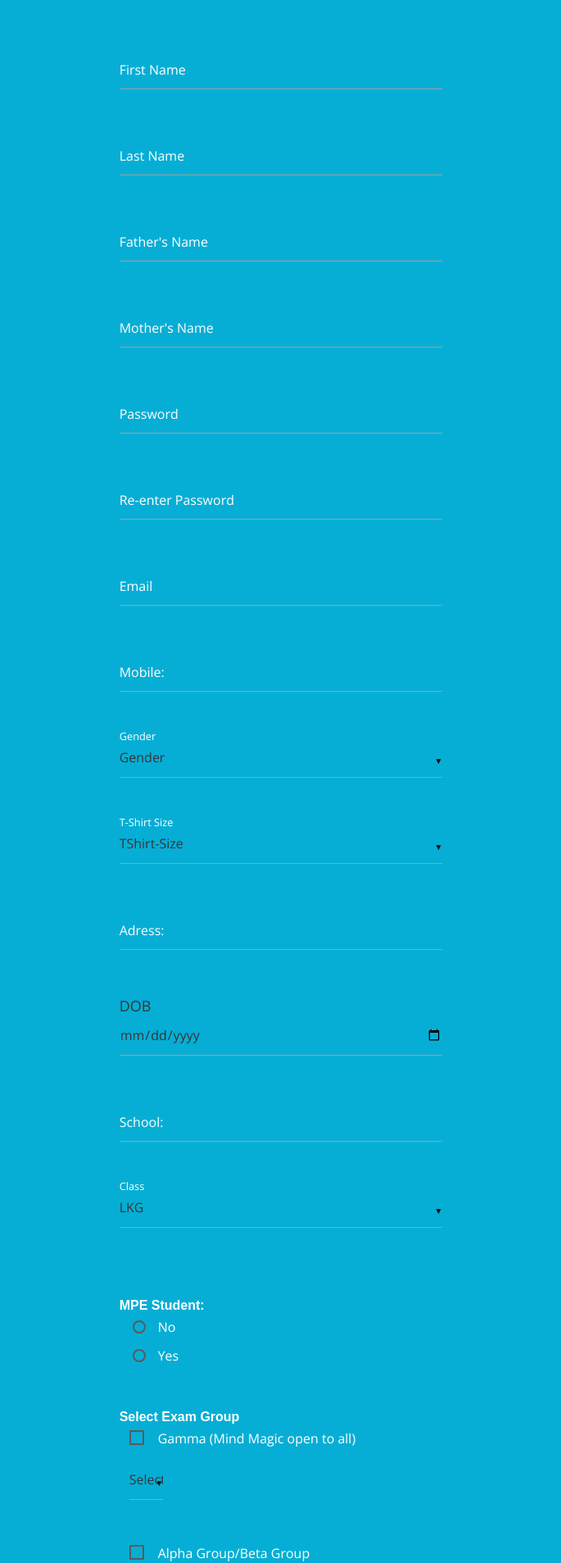
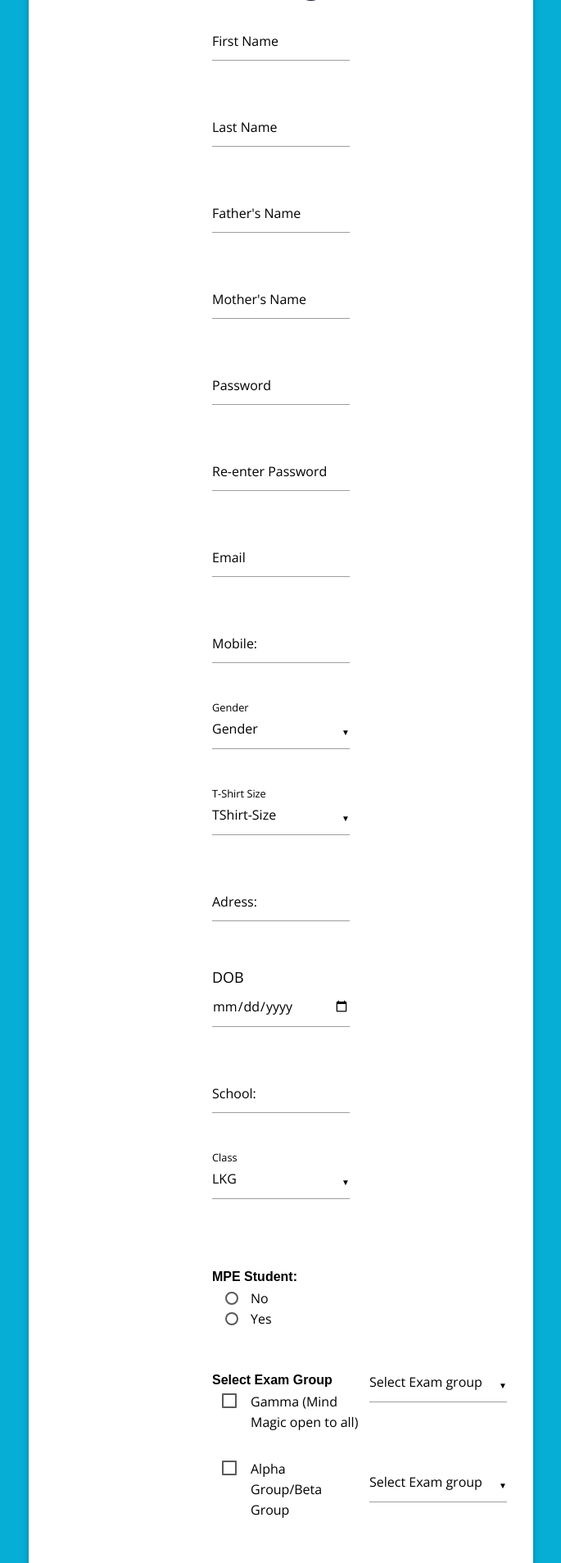
Before and after one commit to aditya999123/navmo, a Django app: page /register/ in a window 1280 px wide. Shown: the part 428-2335 px from the top of the page at 82% size, without its empty margins (297-982 px from the left). Run offline with Django 3.2, Linux system fonts and the light colour scheme; data comes from the database, SQL or seed files in the repository; some libraries are stand-ins or nearby versions; some web fonts are replaced.

Commit message:
Improved Registration - Added card

```diff
--- a/navmo/templates/base_head.html
+++ b/navmo/templates/base_head.html
@@ -87,8 +87,8 @@
                <li><a href="/contactus">ContactUs</a></li>
                <li><a href="/aboutus">AboutUs</a></li>
 
-            <!--   {{login_display|safe}}{{login_display2|safe}}
-             --> </ul>
+              {{login_display|safe}}{{login_display2|safe}}
+             </ul>
   </section>
    </td></tr></table>
 </header>
--- a/navmo/templates/registration/registration.html
+++ b/navmo/templates/registration/registration.html
@@ -55,15 +55,22 @@
           });
       });
   </script>
+
   <div class="row">
+  <div class="col s12 m3"></div>
+          <div class="col s12 m6">
+            <div class="card white lighten-10">
+              <div class="card-content black-text">
+                <span class="card-title black-text" ><h3><center>Navmo - Registration</center></h3></span>
 
-    <form class="col s12" action="." method="post">{% csrf_token %}
-              <h1>Navmo Registration</h1>
+
+      <form black-text action="." method="post">{% csrf_token %}
+
 
 
         <div class="row">
           <div class="input-field col s4"></div><div class="input-field col s4">
-          <input name="firstname" id="first_name" type="text" class="validate" required>
+            <input  name="firstname" id="first_name" type="text" class="validate" required>
              <label for="first_name">First Name</label>
         </div>
         </div>
@@ -133,7 +140,6 @@
         <option value="34">34</option>
         <option value="36">36</option>
         <option value="38">38</option>
-
         <option value="40">40</option>
         <option value="42">42</option>
 
@@ -208,8 +214,10 @@
        <p>
         <input value="1" class="with-gap" name="group_exam1" type="checkbox" id="gamma"/>
         <label for="gamma">Gamma (Mind Magic open to all)</label>
+  </p>
+  </div>
   <div class="row">
-<div class="input-field col s2">
+  <div class="input-field col s4"></div><div class="input-field col s4">
 
       <select name="group_exam_field1" id="exam_group_field1">
           <option value="None" disabled selected>Select Exam group</option>
@@ -222,13 +230,16 @@
     </div>
   </div>
 
+<div class="row">
+<div class="input-field col s4"></div><div class="input-field col s4">
 
-    </p>
-    <p>
+
       <input value="1" class="with-gap" name="group_exam2" type="checkbox" id="alpha"/>
         <label for="alpha">Alpha Group/Beta Group</label>
+</div>
+
     <div class="row">
-<div class="input-field col s2">
+<div class="input-field col s4"></div><div class="input-field col s4">
 
       <select name="group_exam_field2" id="exam_group_field2">
           <option value="None" disabled selected>Select Exam group</option>
@@ -246,9 +257,9 @@
 
   <div class="row">
   <div class="input-field col s4"></div>
-<div class="input-field col s2">
-<h3><label>Select 1<sup>st</sup> Preference</label></h3>
-
+  <div class="input-field col s4">
+  <!-- <h3><label>Select 1<sup>st</sup> Preference</label></h3>
+ -->
        <p>
         <input class="with-gap" name="first_school" type="radio" value="0" id="mpe"  required/>
         <label for="mpe">MPE School</label>
@@ -258,8 +269,9 @@
         <label for="own">Own School</label>
       </p>
         </div>
+
   <div class="row">
-<div class="input-field col s2">
+  <div class="input-field col s4">
 
       <select name="first_prefernce" id="first_prefernce">
           <option value="None" disabled selected>Select School</option>
@@ -270,10 +282,11 @@
   </div>
   <!-- ///////////////////////////////////////////////////////////////////////////////////////////// -->
   <!-- ///////////////////////////////////////////////////////////////////////////////////////////// -->
+  <div class="row">
   <div class="input-field col s4"></div>
-<div class="input-field col s2">
-<h3><label>Select 2<sup>nd</sup> Preference</label></h3>
-
+  <div class="input-field col s4">
+  <!-- <h3><label>Select 2<sup>nd</sup> Preference</label></h3>
+ -->
        <p>
         <input class="with-gap" name="second_school" value="0" type="radio" id="mpe2"  required/>
         <label for="mpe2">MPE School</label>
@@ -284,13 +297,13 @@
       </p>
         </div>
   <div class="row">
-<div class="input-field col s2">
+  <div class="input-field col s4">
       <select name="second_prefernce" id="second_prefernce">
+       <br>
           <option value="None" disabled selected>Select School</option>
         {{list_data|safe}}
       </select>
 
-  </div>
     </div>
   </div>
   <div class="row">
@@ -318,6 +331,10 @@
           </div>
       </form>
   </div>
+  </div>
+  </div>
+
+    </div>
 
       </body>
 
--- a/static/materialize/css/colour.css
+++ b/static/materialize/css/colour.css
@@ -1,27 +1,27 @@
 /* label color */
    .input-field label {
-     color: #FFF;
+     color: #000;
    }
    /* label focus color */
    .input-field input[type=text]:focus + label {
-     color: #FFF;
+     color: #000;
    }
    /* label underline focus color */
    .input-field input[type=text]:focus {
-     border-bottom: 1px solid #FFF;
-     box-shadow: 0 1px 0 0 #FFF;
+     border-bottom: 1px solid #000;
+     box-shadow: 0 1px 0 0 #000;
    }
    /* valid color */
    .input-field input[type=text].valid {
-     border-bottom: 1px solid #FFF;
-     box-shadow: 0 1px 0 0 #FFF;
+     border-bottom: 1px solid #000;
+     box-shadow: 0 1px 0 0 #000;
    }
    /* invalid color */
    .input-field input[type=text].invalid {
-     border-bottom: 1px solid #FFF;
-     box-shadow: 0 1px 0 0 #FFF;
+     border-bottom: 1px solid #000;
+     box-shadow: 0 1px 0 0 #000;
    }
    /* icon prefix focus color */
    .input-field .prefix.active {
-     color: #FFF;
+     color: #000;
    }
```
Lines whose indentation alone changed are shown as unchanged.
